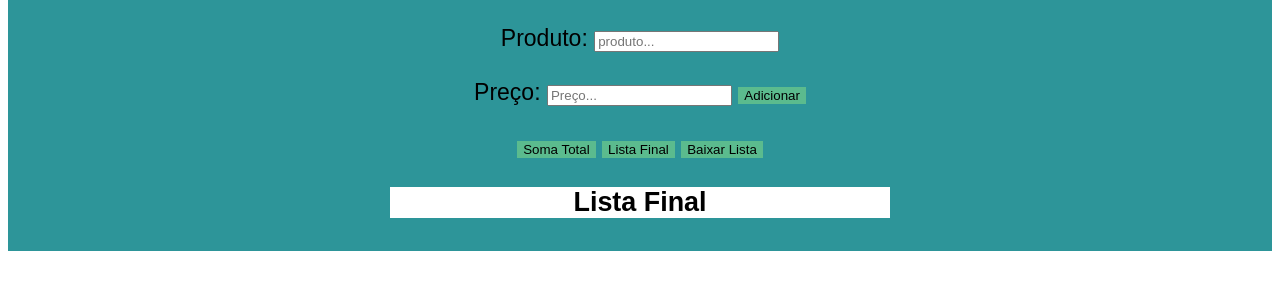
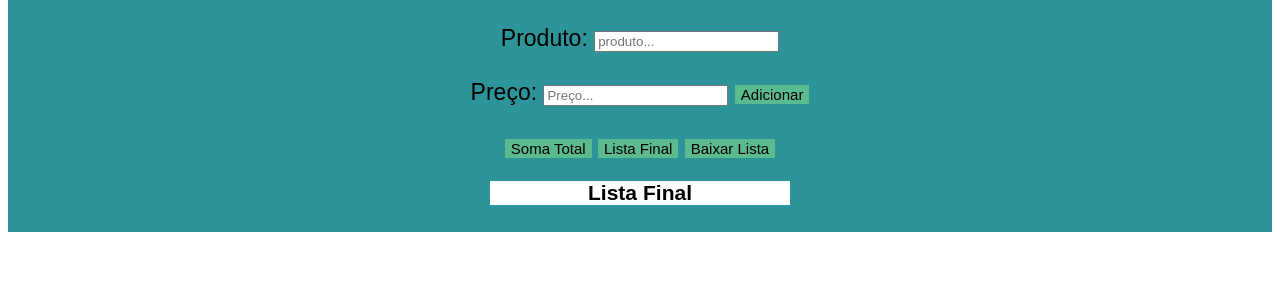
Before and after one commit to Iralberg/Lista_produtos, a plain HTML site: page index.html in a window 1280 px wide. Both pictures are taken after a click on the button "Lista Final". Shown: the part 85-374 px from the top of the page. Drawn offline with Linux system fonts and the light colour scheme.

Commit message:
update 1.2
ajustes no design

```diff
--- a/index.html
+++ b/index.html
@@ -15,7 +15,7 @@
 
   <label for="ss">Produto: </label><input type="text" placeholder="produto..." id="produto">
   <br> <br>
-  <label for="ss">Preço: </label><input type="number" placeholder="Preço..." id="preco">
+  <label for="ss">Preço: </label><input type="number" placeholder="Preço..." id="preco" min="0">
    <button onclick="adicionar()">Adicionar</button>
   <br>
   <br>
--- a/script.js
+++ b/script.js
@@ -11,6 +11,7 @@ let lista =[]
 function adicionar() {
   if (P.value === '' || PC.value == 0) {
     alert('Error[ ], está faltando dados');
+
   } else {
 
     let nome= P.value
@@ -58,21 +59,26 @@ function adicionar() {
   }
 }
 function mostrarlista(){
+
  let ul=document.createElement('ul')
  listaFinal.innerHTML=`<h3> Lista Final </h3>`
-
- for(let item of lista){
+ if(lista.length===0){
+   res.style.display='none'
+ }else
+ {for(let item of lista){
   let li= document.createElement('li')
   li.innerHTML=`Produto: ${item.nome} | Preço: R$ ${item.preco}`
   ul.appendChild(li)
  }
 
- listaFinal.appendChild(ul)
+ listaFinal.appendChild(ul)}
 }
 
 function soma() {
  if (lista.length === 0) {
     alert('Error[ ], está faltando dados');
+    calc.innerHTML = ''
+     res.style.display='none'
   } else {
     let total = lista.reduce((soma, item) => soma + item.preco, 0);
     calc.innerHTML = `Total: R$ ${total.toFixed(2)}`;
--- a/style.css
+++ b/style.css
@@ -1,6 +1,4 @@
-body{
 
-}
 main{
     font-family:sans-serif ;
     text-align: center;
@@ -10,18 +8,25 @@ main{
 }
 #res{
     background-color: aliceblue;
-    padding: 4px;
-    width: 500px;
+    padding-bottom: 2px;
+    padding-top: 2px;
+    width: 300px;
     margin: auto;
     display: none;
+    font-size: 15px;
 }
 button{
     background-color: rgb(91, 187, 142);
     border: none;
+    font-size: 15px;
 }
 #total{
     background-color: white;
-    width: 500px;
+    width: 300px;
     margin: auto;
 
 }
+#listaFinal{
+    width: 300px;
+    font-size: 18px;
+}
```
